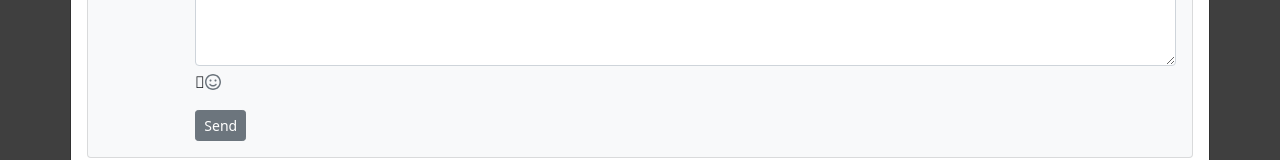
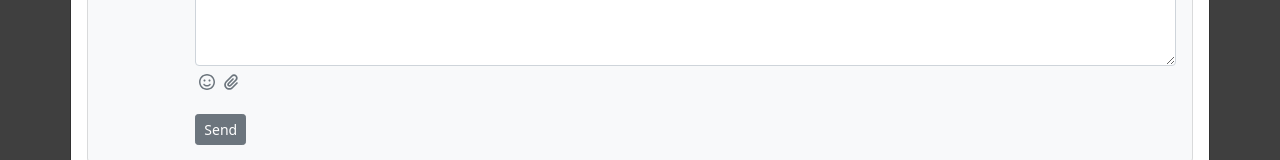
Before and after one commit to Ahmad-Wali-Sh/App, a React (Create React App) app: page / in a window 1280 px wide. Both pictures are taken after a click on the button 197 px from the left and 108 px from the top of the page. Shown: the part 517-677 px from the top of the page. Built offline with nearby package versions, Linux system fonts and the light colour scheme; grey boxes are pictures that could not be loaded.

Commit message:
Styles Issues

```diff
--- a/src/components/Amendment.jsx
+++ b/src/components/Amendment.jsx
@@ -89,7 +89,6 @@ export default function Amendment() {
                     </div>
                 </div>
                 <Card title="Amendment" />
-                <LogMessage />
             </div>
         </section>
     )
--- a/src/components/LogMessage.jsx
+++ b/src/components/LogMessage.jsx
@@ -82,9 +82,9 @@ export default function LogMessage() {
                             </div>
                             <div className="row">
                                 <div className="col-1 col-md-1 col-sm-2"></div>
-                                <div className="col-1 col-md-2 col-sm-6 mt-1">
-                                    <i className="fa-duotone fa-paperclip mr-2"></i>
-                                    <i className="fa-regular fa-face-smile text-muted"></i>
+                                <div className="col-1 col-md-2 col-sm-6 mt-1 text-muted">
+                                <i className="fa-regular fa-face-smile p-1 icon"></i>
+                                    <i className="fa-solid fa-paperclip p-1 icon"></i>
                                 </div>
                             </div>
                             <div className="row">
@@ -136,8 +136,8 @@ export default function LogMessage() {
                             <div className="row">
                                 <div className="col-1 col-md-1 col-sm-2"></div>
                                 <div className="col-1 col-md-2 col-sm-6 mt-1">
-                                    <i className="fa-duotone fa-paperclip mr-2"></i>
-                                    <i className="fa-regular fa-face-smile text-muted"></i>
+                                <i className="fa-regular fa-face-smile p-1 icon"></i>
+                                <i className="fa-solid fa-paperclip p-1 icon"></i>
                                 </div>
                             </div>
                             <div className="row">
--- a/src/styles.css
+++ b/src/styles.css
@@ -132,3 +132,9 @@ input:checked+.slider:before {
 }
 
 /* End Toogle switch */
+
+
+.icon:hover {
+    background-color: #ccc;
+    border-radius: 10px;
+}
```
